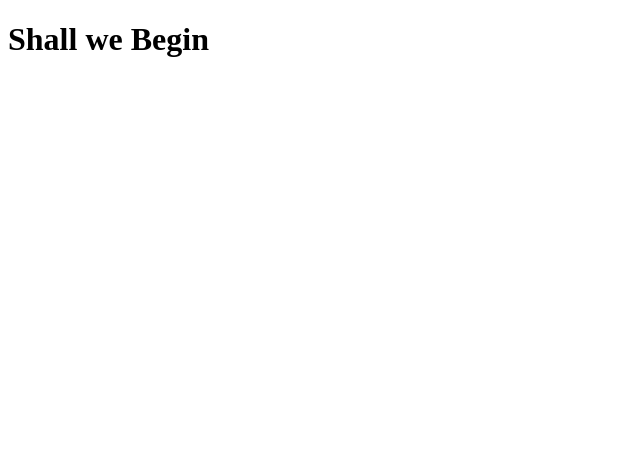
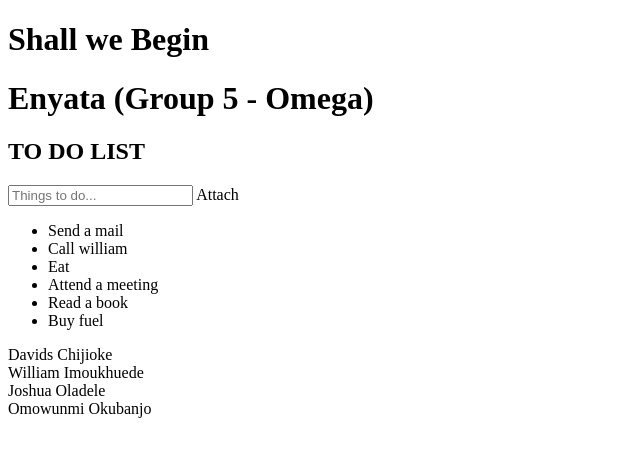
Before and after one commit to cj-prince/Todo_List-Enyata, a plain HTML site: page Index.html in a window 1280 px wide. Shown: the whole page, without its empty margins (0-640 px from the left). Drawn offline with Linux system fonts and the light colour scheme.

Commit message:
Joshua first commit

```diff
--- a/Index.html
+++ b/Index.html
@@ -8,5 +8,27 @@
 </head>
 <body>
   <h1>Shall we Begin</h1>
+  <div>
+    <h1> Enyata (Group 5 - Omega) </h1>
+    <h2> TO DO LIST</h2>
+</div>
+<div>
+    <input type="text" id="Input" placeholder="Things to do...">
+    <span onclick="newElement()" class="add">Attach</span>
+</div>
+<ul id="myUL">
+    <li>Send a mail</li>
+    <li>Call william </li>
+    <li>Eat</li>
+    <li>Attend a meeting</li>
+    <li>Read a book</li>
+    <li>Buy fuel</li>
+  </ul>
+  <footer>
+    Davids Chijioke <br>
+    William Imoukhuede <br>
+    Joshua Oladele <br>
+    Omowunmi Okubanjo
+  </footer>
 </body>
 </html>
```
